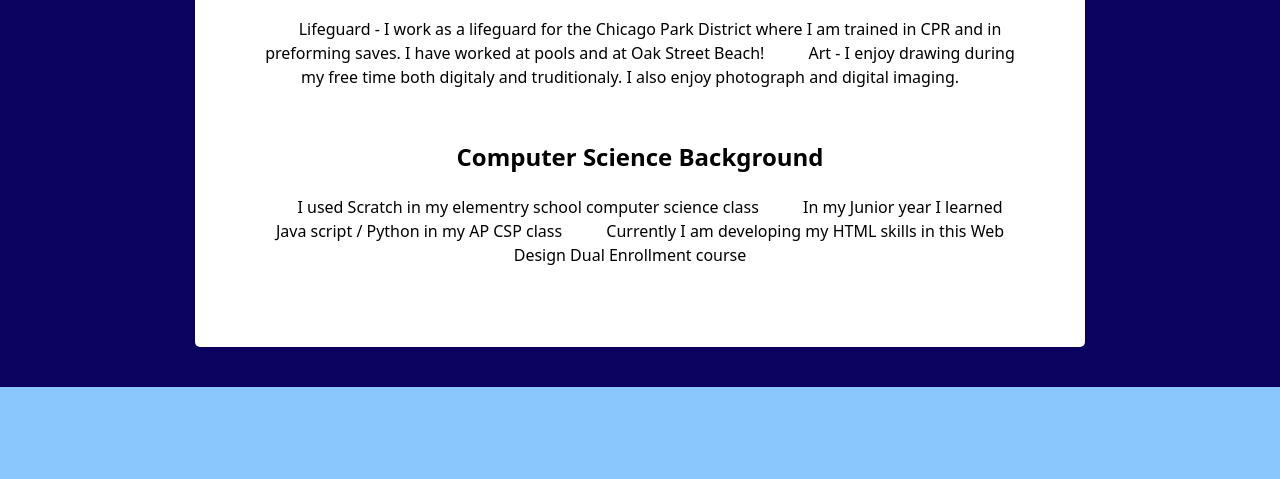
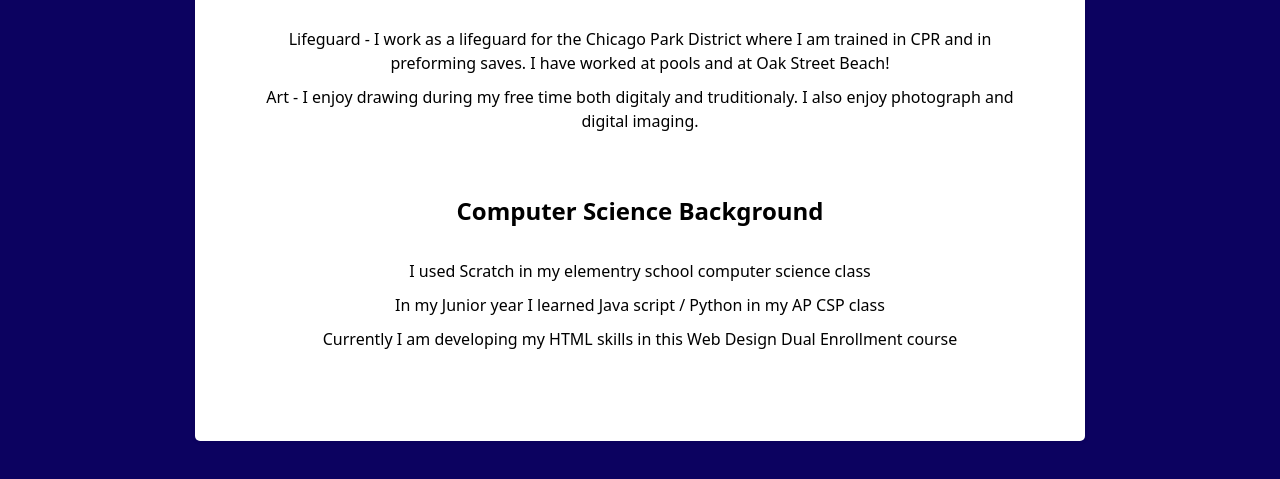
Before and after one commit to athourot/Project1, a plain HTML site: page index.html in a window 1280 px wide. Shown: the part 729-1208 px from the top of the page. Before the commit the page ends 1116 px from the top, so only its background shows below. Drawn offline with Linux system fonts and the light colour scheme; a web font is replaced by a local one.

Commit message:
I am fixing the spacing the spacing under skills and computer science back ground.

```diff
--- a/index.html
+++ b/index.html
@@ -36,14 +36,14 @@
 <ul>
  <h2>Skills</h2>
   <ul>
-    <li>Lifeguard - I work as a lifeguard for the Chicago Park District where I am trained in CPR and in preforming saves. I have worked at pools and at Oak Street Beach!</li>
-    <li>Art - I enjoy drawing during my free time both digitaly and truditionaly. I also enjoy photograph and digital imaging.</li>
+    <p>Lifeguard - I work as a lifeguard for the Chicago Park District where I am trained in CPR and in preforming saves. I have worked at pools and at Oak Street Beach!</p>
+    <p>Art - I enjoy drawing during my free time both digitaly and truditionaly. I also enjoy photograph and digital imaging.</p>
   </ul>
 <ul/>
 <h2>Computer Science Background</h2>
   <ul>
-    <li>I used Scratch in my elementry school computer science class</li>
-    <li>In my Junior year I learned Java script / Python in my AP CSP class</li>
-    <li>Currently I am developing my HTML skills in this Web Design Dual Enrollment course</li>
+    <p>I used Scratch in my elementry school computer science class</p>
+    <p>In my Junior year I learned Java script / Python in my AP CSP class</p>
+    <p>Currently I am developing my HTML skills in this Web Design Dual Enrollment course</p>
   </ul>
 </section>
```
